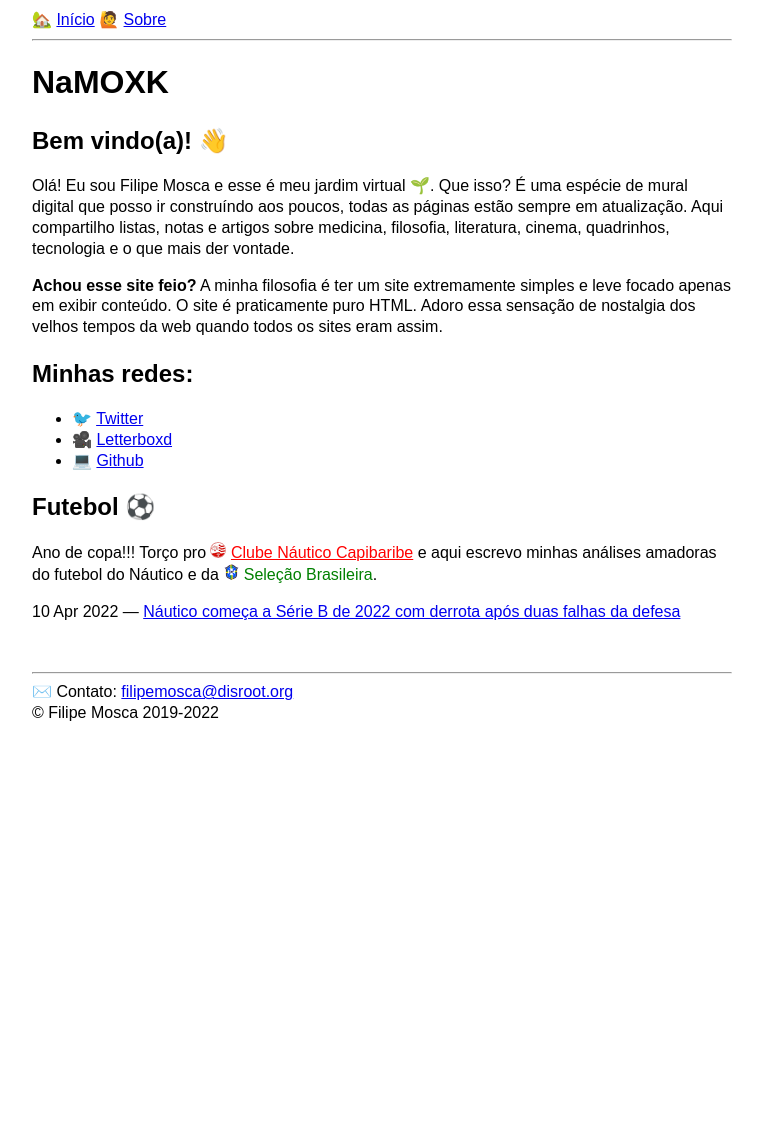
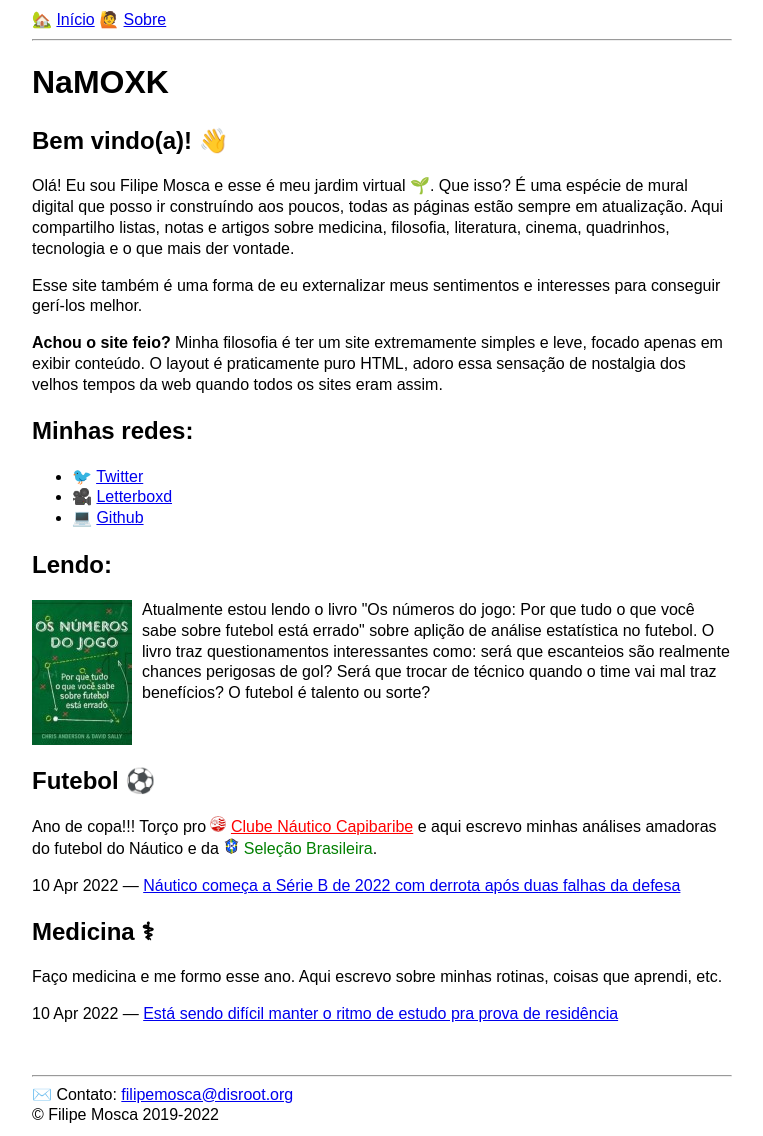
Before and after one commit to namoxk/namoxk.github.io, a Jekyll site: the page built from index.html, in a window 1280 px wide. Shown: the whole page, without its empty margins (258-1021 px from the left). Built offline with Jekyll 4.4.1, drawn with Linux system fonts in a browser that asks for light colours; before the commit the page ends 900 px from its top, so only the background shows below that.

Commit message:
Subindo ignorando _site

```diff
--- /dev/null
+++ b/_posts/Medicina/2022-04-10-pique-prova-residencia.md
@@ -0,0 +1,14 @@
+---
+title: Está sendo difícil manter o ritmo de estudo pra prova de residência
+category: medicina
+---
+
+Já estou começando a ficar desestimulado pra assistir aulas todos os dias e ficar fazendo questões. Ainda mais com os atuais rodízidos do internato que estão sendo muito estressantes e desgastantes sem darem retorno de aprendizado significativo.
+
+Mas enfim, essa pequena postagem é apenas um desabafo pra tentar externalizar meu cansaço e servir de um estímulo a mais pra resgatar novas energias pra continuar.
+
+Estou atrasado no cursinho de residência mas não a ponto de ser irrecuperável.
+
+Queria muito conseguir aumentar minha eficiência estudando, passando menos tempo sentado e mantendo o mesmo limiar de memorização.
+
+Vou aos poucos pensando em como posso otimizar meu tempo.
--- a/index.html
+++ b/index.html
@@ -6,7 +6,9 @@ title: NaMOXK
 <h2>Bem vindo(a)! 👋</h2>
 <p>Olá! Eu sou Filipe Mosca e esse é meu jardim virtual 🌱. Que isso? É uma espécie de mural digital que posso ir construíndo aos poucos, todas as páginas estão sempre em atualização. Aqui compartilho listas, notas e artigos sobre medicina, filosofia, literatura, cinema, quadrinhos, tecnologia e o que mais der vontade.</p>
 
-<p><b>Achou esse site feio?</b> A minha filosofia é ter um site extremamente simples e leve focado apenas em exibir conteúdo. O site é praticamente puro HTML. Adoro essa sensação de nostalgia dos velhos tempos da web quando todos os sites eram assim.</p>
+<p>Esse site também é uma forma de eu externalizar meus sentimentos e interesses para conseguir gerí-los melhor.</p>
+
+<p><b>Achou o site feio?</b> Minha filosofia é ter um site extremamente simples e leve, focado apenas em exibir conteúdo. O layout é praticamente puro HTML, adoro essa sensação de nostalgia dos velhos tempos da web quando todos os sites eram assim.</p>
 
 <h2>Minhas redes:</h2>
 <ul>
@@ -15,9 +17,24 @@ title: NaMOXK
   <li>💻 <a href="https://github.com/filipemosca">Github</a></li>
 </ul>
 
+<h2>Lendo:</h2>
+<div style="display: inline-block;">
+  <img style="float: left; padding-right: 10px;" src="/img/Livros/numeros-do-jogo.jpeg" alt="Capa do livro que estou lendo">
+  <p style="margin-top: 0;">Atualmente estou lendo o livro "Os números do jogo: Por que tudo o que você sabe sobre futebol está errado" sobre aplição de análise estatística no futebol. O livro traz questionamentos interessantes como: será que escanteios são realmente chances perigosas de gol? Será que trocar de técnico quando o time vai mal traz benefícios? O futebol é talento ou sorte?</p>
+</div>
+
+
+
 <h2>Futebol ⚽</h2>
 <p>Ano de copa!!! Torço pro <img src="/img/futebol/nau_favicon.png" alt=""> <a style="color: red" href="https://pt.wikipedia.org/wiki/Clube_N%C3%A1utico_Capibaribe">Clube Náutico Capibaribe</a> e aqui escrevo minhas análises amadoras do futebol do Náutico e da <img src="/img/futebol/cbf_favicon.png" alt=""> <span style="color: green">Seleção Brasileira</span>.</p>
 
 {% for page in site.categories.futebol %}
   <span>{{ page.date | date_to_string }} — <a href="{{ page.url }}">{{ page.title }}</a></span><br>
 {% endfor %}
+
+<h2>Medicina ⚕</h2>
+<p>Faço medicina e me formo esse ano. Aqui escrevo sobre minhas rotinas, coisas que aprendi, etc.</p>
+
+{% for page in site.categories.medicina %}
+  <span>{{ page.date | date_to_string }} — <a href="{{ page.url }}">{{ page.title }}</a></span><br>
+{% endfor %}
```
Also changed, not shown: _posts/Futebol/2022-04-10-nautico-comeca-2022-com-derrota-na-serie-b.md (renamed from _posts/2022-04-10-nautico-comeca-2022-com-derrota-na-serie-b.md), img/Livros/numeros-do-jogo.jpeg (added), 3 other files.
